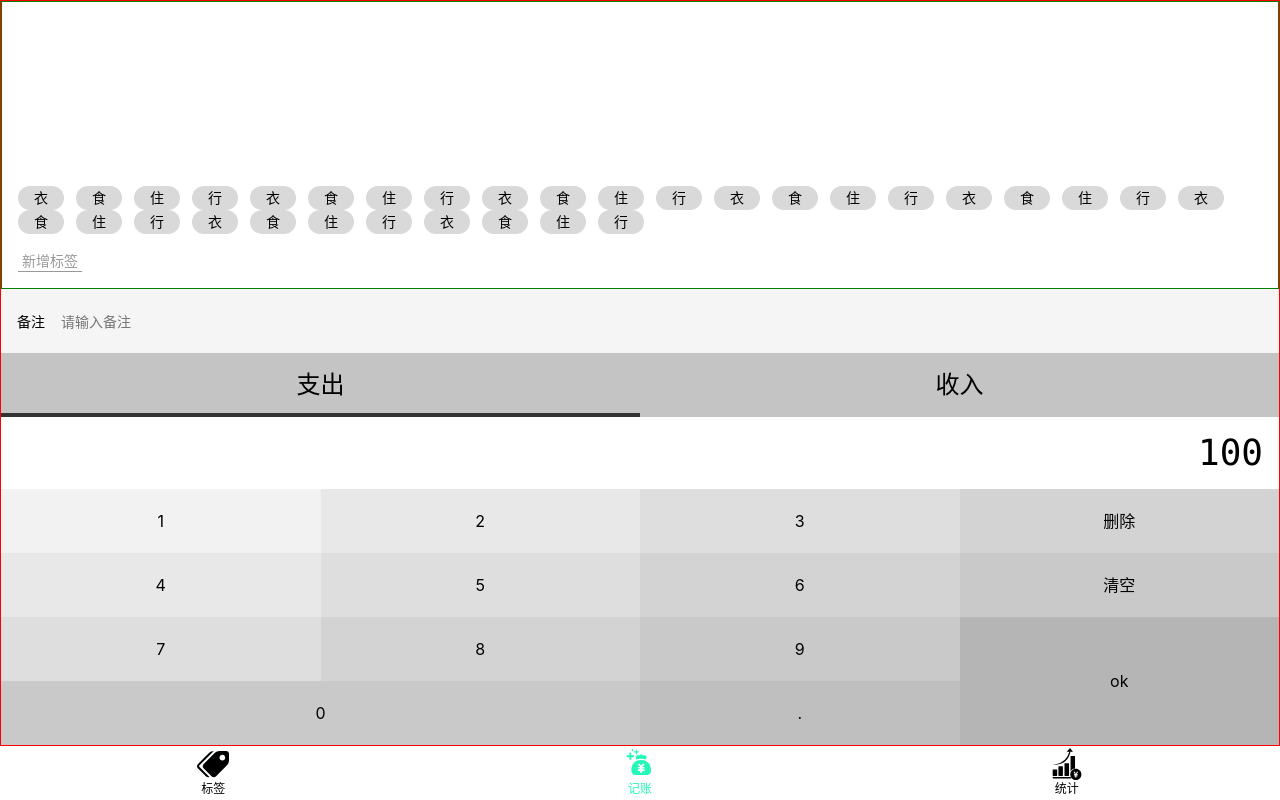
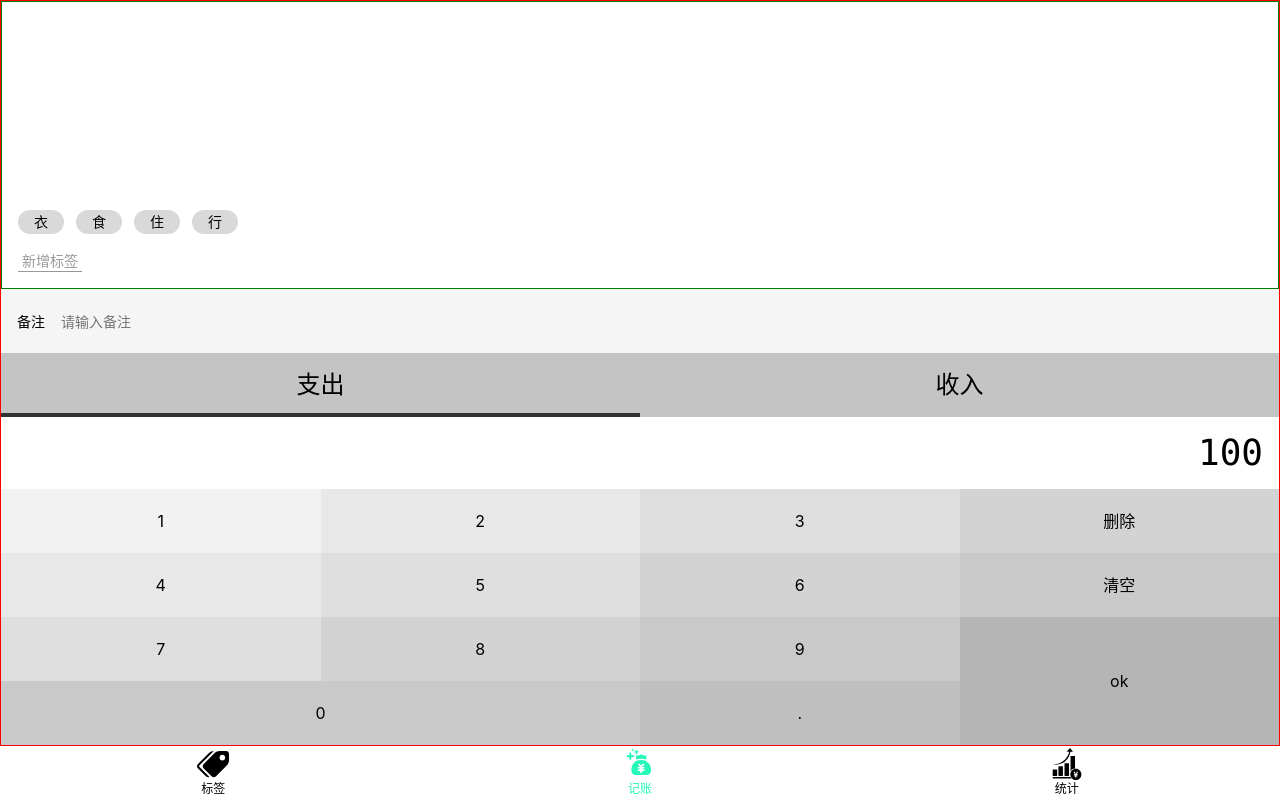
Before and after one commit to Sumuyzzz/fakeTally-vue, a Vue app: page /#/money in a window 1280 px wide. Built offline with nearby package versions, Linux system fonts and the light colour scheme.

Commit message:
完成types组件

```diff
--- a/src/components/Tags.vue
+++ b/src/components/Tags.vue
@@ -11,62 +11,13 @@
       <li>住</li>
 
       <li>行</li>
-      <li>衣</li>
-
-      <li>食</li>
-
-      <li>住</li>
-
-      <li>行</li>
-      <li>衣</li>
-
-      <li>食</li>
-
-      <li>住</li>
-
-      <li>行</li>
-      <li>衣</li>
-
-      <li>食</li>
-
-      <li>住</li>
-
-      <li>行</li>
-      <li>衣</li>
-
-      <li>食</li>
-
-      <li>住</li>
-
-      <li>行</li>
-      <li>衣</li>
-
-      <li>食</li>
-
-      <li>住</li>
-
-      <li>行</li>
-      <li>衣</li>
-
-      <li>食</li>
-
-      <li>住</li>
-
-      <li>行</li>
-      <li>衣</li>
-
-      <li>食</li>
-
-      <li>住</li>
-
-      <li>行</li>
     </ul>
   </div>
 </template>
 
 <script lang="ts">
 export default {
-    name: 'Tags'
+  name: "Tags",
 };
 </script>
 
--- a/src/components/Types.vue
+++ b/src/components/Types.vue
@@ -7,23 +7,20 @@
   </div>
 </template>
 
-<script>
-export default {
-  name: "Types",
-  data() {
-    return {
-      type: "-",
-    };
-  },
-  methods: {
-    selectType(type) {
-      if (type !== "-" && type !== "+") {
-        throw new Error("type is unknown");
-      }
-      this.type = type;
-    },
-  },
-};
+<script lang="ts">
+import Vue from "vue";
+import { Component } from "vue-property-decorator";
+
+@Component
+export default class Type extends Vue {
+  type = "-";
+  selectType(type: string) {
+    if (type !== "-" && type !== "+") {
+      throw new Error("type is unknown");
+    }
+    this.type = type;
+  }
+}
 </script>
 
 <style lang="scss" scoped>
```
